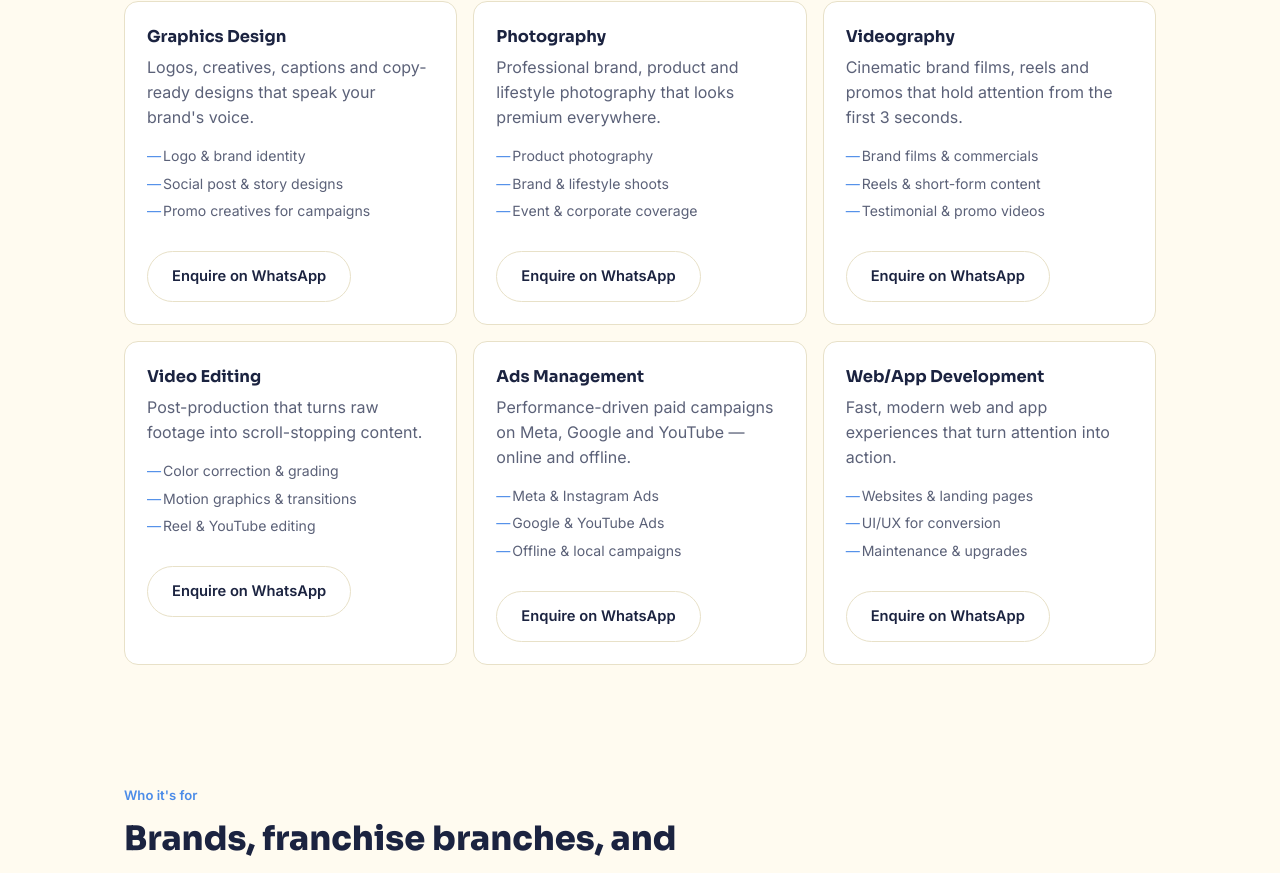
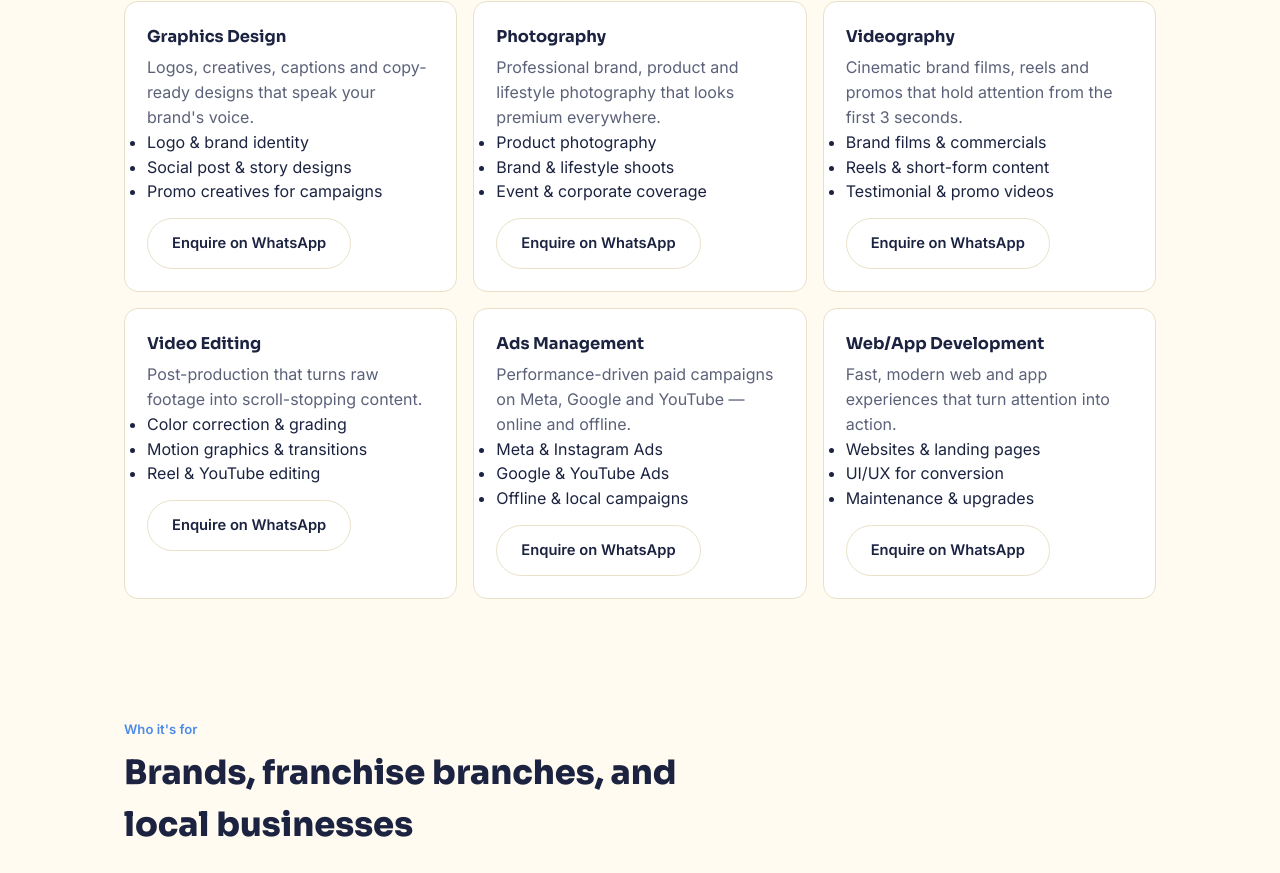
Before and after one commit to Deepak172003/MS_Consultant, a React (Vite) app: page /MS_Consultant/marketing in a window 1280 px wide. Shown: the part 2079-2952 px from the top of the page. Built offline with nearby package versions, Linux system fonts and the light colour scheme.

Commit message:
Update App.css

```diff
--- a/src/App.css
+++ b/src/App.css
@@ -193,10 +193,6 @@ section { padding: 60px 0; }
   font-size: .85rem; font-weight: 600; transition: transform .2s ease, box-shadow .2s ease;
 }
 .linkedin-btn:hover { transform: translateY(-2px); box-shadow: 0 8px 18px rgba(0,119,181,.35); }
-.dash-list { list-style: none; font-size: .88rem; color: var(--sub); margin: 12px 0; }
-.dash-list li { padding: 3px 0; padding-left: 16px; position: relative; }
-.dash-list li::before { content: "—"; position: absolute; left: 0; color: var(--accent2); }
-
 /* Steps */
 .step { background: var(--panel); border: 1px solid var(--line); border-radius: var(--radius); padding: 20px; }
 .step-num { font-family: 'Sora', sans-serif; font-weight: 800; color: var(--accent2); font-size: 1.5rem; margin-bottom: 8px; }
```
